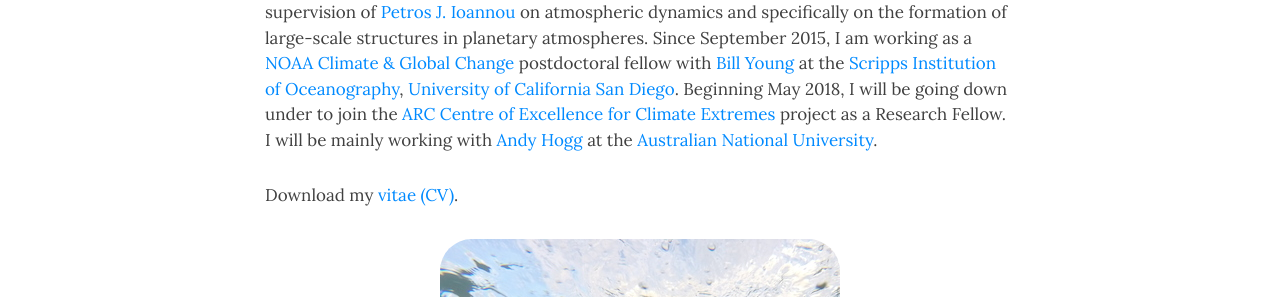
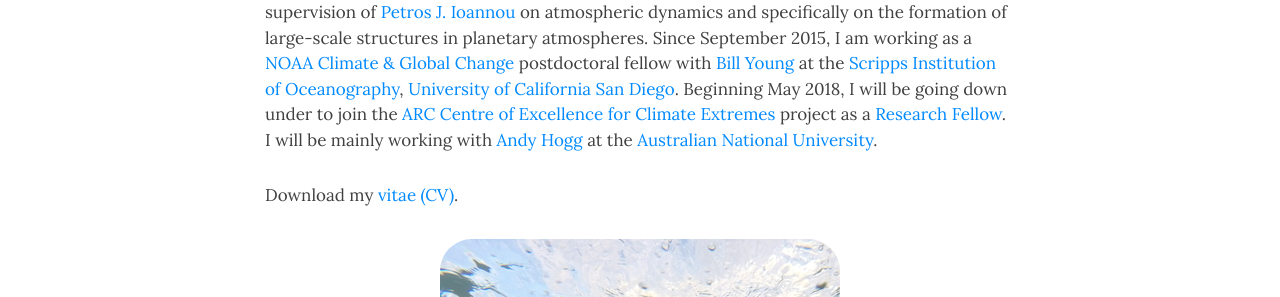
Before and after one commit to navidcy/navidcy.github.io, a Jekyll site: the page built from aboutme.md, in a window 1280 px wide and 1229 px high. Shown: the part 307-604 px from the top of the window. Built offline with Jekyll 4.4.1, drawn with Linux system fonts in a browser that asks for light colours; nearby versions of some CDN libraries; some of the changed lines change nothing that is shown.

Commit message:
adds ARC profile site

```diff
--- a/aboutme.md
+++ b/aboutme.md
@@ -5,7 +5,7 @@
 ---
 
 
-After growing up in the city of [Lefkosia][lefkosia-site] I headed off to Greece to study physics at the [National and Kapodistrian University of Athens][uoa-site]. I obtained my Ph.D. in March 2015 under the supervision of [Petros J. Ioannou][pji-site] on atmospheric dynamics and specifically on the formation of large-scale structures in planetary atmospheres. Since September 2015, I am working as a [NOAA Climate & Global Change][noaa-site] postdoctoral fellow with [Bill Young][bill-site] at the [Scripps Institution of Oceanography][scripps-site], [University of California San Diego][ucsd-site]. Beginning May 2018, I will be going down under to join the [ARC Centre of Excellence for Climate Extremes][arc-site] project as a Research Fellow. I will be mainly working with [Andy Hogg][andy-site] at the [Australian National University][anu-site].
+After growing up in the city of [Lefkosia][lefkosia-site] I headed off to Greece to study physics at the [National and Kapodistrian University of Athens][uoa-site]. I obtained my Ph.D. in March 2015 under the supervision of [Petros J. Ioannou][pji-site] on atmospheric dynamics and specifically on the formation of large-scale structures in planetary atmospheres. Since September 2015, I am working as a [NOAA Climate & Global Change][noaa-site] postdoctoral fellow with [Bill Young][bill-site] at the [Scripps Institution of Oceanography][scripps-site], [University of California San Diego][ucsd-site]. Beginning May 2018, I will be going down under to join the [ARC Centre of Excellence for Climate Extremes][arc-site] project as a [Research Fellow][arc-profile]. I will be mainly working with [Andy Hogg][andy-site] at the [Australian National University][anu-site].
 
 Download my [vitae (CV)](http://nbviewer.jupyter.org/github/navidcy/NavidVitae/blob/master/cv.pdf).
 
@@ -24,3 +24,4 @@
 [pji-site]: http://users.uoa.gr/~pjioannou/
 [noaa-site]: https://cpaess.ucar.edu/cgc
 [andy-site]: http://rses.anu.edu.au/people/andy-hogg
+[arc-profile]: http://climateextremes.org.au/member-profile/?memberID=78
```
